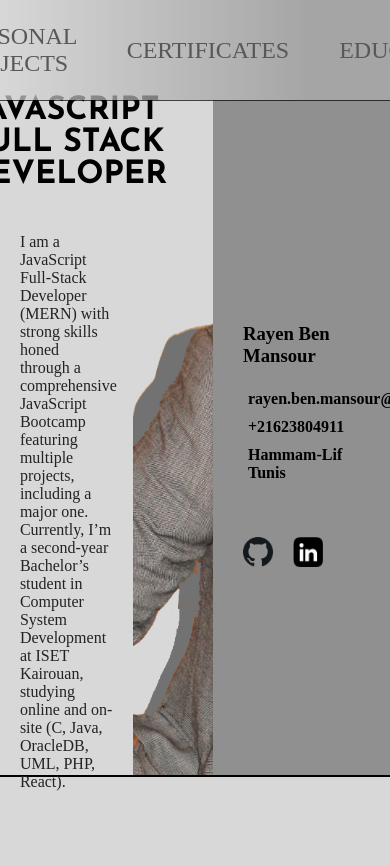
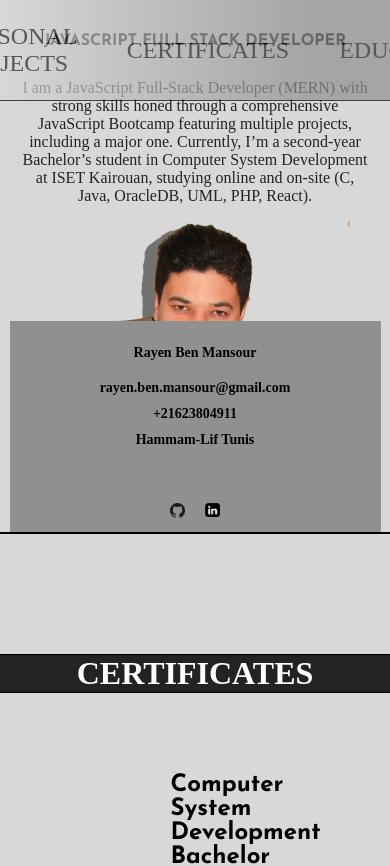
Before and after one commit to rayais/portfolio, a React (Create React App) app: page / in a window 390 px wide. Shown: the top 866 px of the page. Built offline with nearby package versions, Linux system fonts and the light colour scheme; a web font is replaced by a local one.

Commit message:
25122024/10

```diff
--- a/src/components/body/education/Education.js
+++ b/src/components/body/education/Education.js
@@ -28,7 +28,7 @@ function Education() {
         link: "",
       },
       {
-        org: "Higher Institute of Computer Science (Ariana,Tunisia)",
+        org: "Bachir Nabhani High School  (HamamLif,Tunisia)",
         year: "2010",
         title: "Computer Science baccalaureate",
         disc: "",
--- a/src/components/head/header.css
+++ b/src/components/head/header.css
@@ -1,41 +1,46 @@
-
-.hero{
+/* Base Styles */
+.hero {
   margin-top: 100px;
   display: flex;
   justify-content: space-between;
   height: 80vh;
   width: 100%;
   border-bottom: 2px solid black;
+}
 
-}
-.img{
+.img {
   background-image: url(../../prof-pic.png);
   background-size: cover;
   background-repeat: no-repeat;
   width: 33%;
   margin: 0;
 }
-.tr{
+
+.tr {
   width: 34%;
   display: flex;
   flex-direction: column;
   justify-content: center;
   align-items: center;
 }
-.tit{
+
+.tit {
   text-align: center;
   font-size: xx-large;
   font-family: Josefin Sans;
 }
-.imgs{
+
+.imgs {
   display: flex;
   gap: 20px;
   margin-top: 50px;
 }
-.imgs img{
+
+.imgs img {
   width: 30px;
 }
-.pre{
+
+.pre {
   padding: 30px;
   background-color: #909090;
   width: 30%;
@@ -44,11 +49,86 @@
   justify-content: center;
   align-items: start;
 }
-.pre h4{
+
+.pre h4 {
   margin: 5px;
 }
-.tr p{
+
+.tr p {
   width: 70%;
   color: #232323;
+}
 
+/* Responsive Styles */
+@media (max-width: 1200px) {
+  .hero {
+    flex-direction: column;
+    align-items: center;
+    height: auto;
   }
+
+  .img {
+    width: 80%;
+    height: 200px;
+  }
+
+  .tr,
+  .pre {
+    width: 90%;
+    text-align: center;
+    align-items: center;
+  }
+
+  .tr p {
+    width: 100%;
+  }
+
+  .imgs {
+    justify-content: center;
+  }
+}
+
+@media (max-width: 768px) {
+  .hero {
+    margin-top: 50px;
+  }
+
+  .tit {
+    font-size: large;
+  }
+
+  .img {
+    height: 150px;
+  }
+
+  .pre h3,
+  .pre h4 {
+    font-size: 14px;
+  }
+
+  .imgs img {
+    width: 20px;
+  }
+}
+
+@media (max-width: 480px) {
+  .hero {
+    margin-top: 20px;
+  }
+
+  .tit {
+    font-size: medium;
+  }
+
+  .img {
+    height: 100px;
+  }
+
+  .pre {
+    padding: 10px;
+  }
+
+  .imgs img {
+    width: 15px;
+  }
+}
```
Lines whose indentation alone changed are shown as unchanged.
